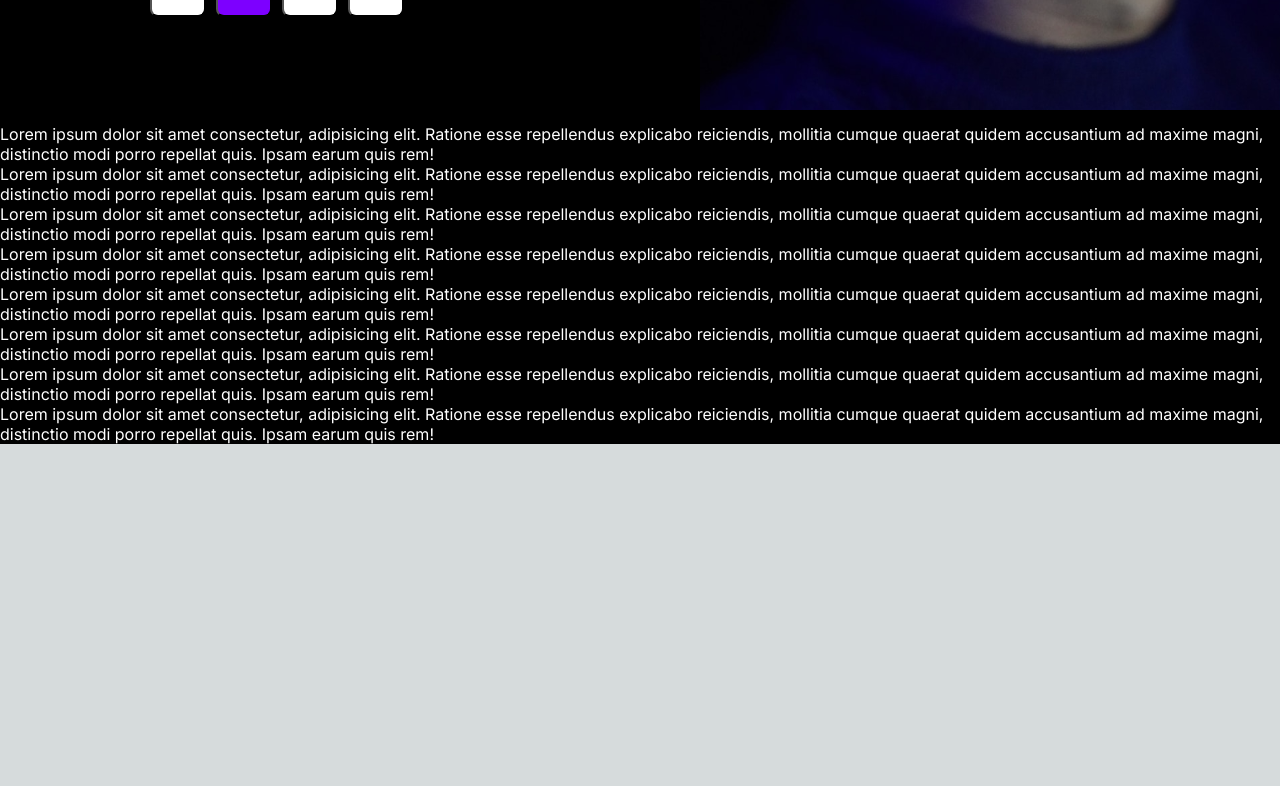
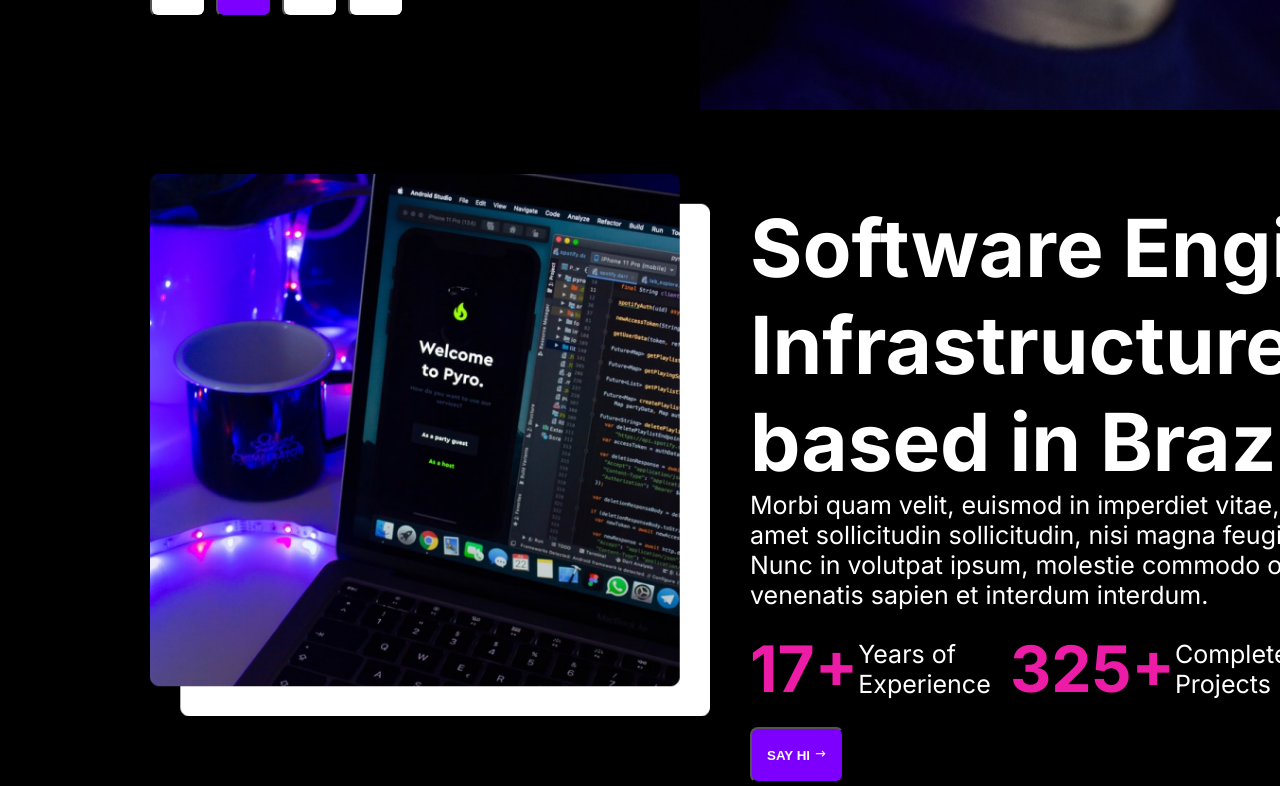
Before and after one commit to ricardonegocios700/hypersoft_challenge, a Next.js app: page / in a window 1280 px wide. Shown: the part 934-1720 px from the top of the page. Before the commit the page ends 1378 px from the top, so only its background shows below. Built offline with nearby package versions, Linux system fonts and the light colour scheme.

Commit message:
feat: component services

```diff
--- a/package.json
+++ b/package.json
@@ -17,6 +17,7 @@
     "next": "13.3.0",
     "react": "18.2.0",
     "react-dom": "18.2.0",
+    "react-icons": "^4.8.0",
     "styled-components": "^5.3.9",
     "typescript": "5.0.4"
   },
--- a/src/components/FollowMe/index.tsx
+++ b/src/components/FollowMe/index.tsx
@@ -5,26 +5,35 @@ import twitter from "../../../public/twitter.png";
 import styled from "styled-components";
 import { Button } from "../Button";
 import Image from "next/image";
+import { Container } from "@/styles/FollowMe.style";
 
 export const FollowMe = () => {
   const mock = [
-    { name: "DRIBBBLE", image: dribble, color: "#ffffff", href: "#/link_dribble" },
-    { name: "BEHANCE", image: behance, color: "#7D00FF", href: "#/link_behance" },
+    {
+      name: "DRIBBBLE",
+      image: dribble,
+      color: "#ffffff",
+      href: "#/link_dribble",
+    },
+    {
+      name: "BEHANCE",
+      image: behance,
+      color: "#7D00FF",
+      href: "#/link_behance",
+    },
     {
       name: "FACEBOOK",
       image: facebook,
       color: "#ffffff",
       href: "#/link_facebook",
     },
-    { name: "TWITTER", image: twitter, color: "#ffffff", href: "#/link_twitter" },
+    {
+      name: "TWITTER",
+      image: twitter,
+      color: "#ffffff",
+      href: "#/link_twitter",
+    },
   ];
-
-  const Container = styled.div`
-    margin-top: 150px;
-    font-size: 25px;
-    display: flex;
-    flex-direction: column;
-  `;
 
   return (
     <Container>
--- a/src/components/Header/index.tsx
+++ b/src/components/Header/index.tsx
@@ -1,5 +1,5 @@
-import { H1, ImageContainer, P } from "@/styles/Style";
-import { DivBack, DivPhoto, DivText, HeaderStyle } from "@/styles/header.style";
+import { DivBack, H1, ImgHeader, P } from "@/styles/Style";
+import { HeaderDivPhoto, HeaderDivText, HeaderStyle } from "@/styles/header.style";
 import NavBar from "../NavBar";
 import { Button, DivButton } from "../Button";
 import { FollowMe } from "../FollowMe";
@@ -14,7 +14,7 @@ export const Header = () => {
 
   return (
     <HeaderStyle id="header-style">
-      <DivText>
+      <HeaderDivText>
         <H1>Hello, I&apos;m John, a</H1>
         <H1 color="#7D00FF">Software Engineer.</H1>
         <P>
@@ -28,12 +28,12 @@ export const Header = () => {
           </Button>
           <Button bgColor="#DFE3EB" fontColor="#000">VIEW WORK</Button>
         </DivButton>
-        <FollowMe></FollowMe>
-      </DivText>
+        <FollowMe />
+      </HeaderDivText>
 
-      <DivPhoto>
-        <ImageContainer></ImageContainer>
-      </DivPhoto>
+      <HeaderDivPhoto>
+        <ImgHeader></ImgHeader>
+      </HeaderDivPhoto>
       <DivBack>
         <NavBar values={mock} />
       </DivBack>
--- /dev/null
+++ b/src/components/Services/index.tsx
@@ -0,0 +1,52 @@
+import { H1, H1Expertise, ImgServices, P, PExpertise } from "@/styles/Style";
+import { Button } from "../Button";
+import {
+  DivExpertise,
+  DivExpertisePart,
+  ServicesDivPhoto,
+  ServicesDivText,
+  ServicesStyle,
+} from "@/styles/services.style";
+import { CgArrowRight } from "react-icons/cg";
+
+export const Services = () => {
+  const mock = [
+    { name: "ABOUT", id: "header-style" },
+    { name: "SERVICES", id: "services-style" },
+    { name: "WORKS", id: "works-style" },
+    { name: "CONTACT", id: "contact-style" },
+  ];
+
+  return (
+    <ServicesStyle id="services-style">
+      <ServicesDivPhoto>
+        <ImgServices></ImgServices>
+      </ServicesDivPhoto>
+      <ServicesDivText>
+        <H1>Software Engineer and</H1>
+        <H1>Infrastructure specialist</H1>
+        <H1>based in Brazil</H1>
+        <P>
+          Morbi quam velit, euismod in imperdiet vitae, elementum et elit. Nunc
+          finibus, felis sit amet sollicitudin sollicitudin, nisi magna feugiat
+          enim, in maximus urna enim ac tortor. Nunc in volutpat ipsum, molestie
+          commodo odio. Quisque auctor nisi mi. Aenean venenatis sapien et
+          interdum interdum.
+        </P>
+        <DivExpertise>
+          <DivExpertisePart>
+            <H1Expertise>17+</H1Expertise>
+            <PExpertise>Years of Experience</PExpertise>
+          </DivExpertisePart>
+          <DivExpertisePart>
+            <H1Expertise>325+</H1Expertise>
+            <PExpertise>Completed Projects</PExpertise>
+          </DivExpertisePart>
+        </DivExpertise>
+        <Button bgColor="#7D00FF" fontColor="#fff">
+          SAY HI <CgArrowRight />
+        </Button>
+      </ServicesDivText>
+    </ServicesStyle>
+  );
+};
--- a/src/pages/index.tsx
+++ b/src/pages/index.tsx
@@ -1,4 +1,5 @@
 import { Header } from "@/components/Header";
+import { Services } from "@/components/Services";
 import Head from "next/head";
 
 export default function Home() {
@@ -12,6 +13,7 @@ export default function Home() {
 
       <main>
         <Header />
+        <Services />
         <p>
           Lorem ipsum dolor sit amet consectetur, adipisicing elit. Ratione esse
           repellendus explicabo reiciendis, mollitia cumque quaerat quidem
--- /dev/null
+++ b/src/styles/FollowMe.style.tsx
@@ -0,0 +1,8 @@
+import styled from "styled-components";
+
+export const Container = styled.div`
+  margin-top: 150px;
+  font-size: 25px;
+  display: flex;
+  flex-direction: column;
+`;
--- a/src/styles/Style.tsx
+++ b/src/styles/Style.tsx
@@ -18,14 +18,24 @@ export const P = styled.p`
   font-size: 25px;
 `;
 
-export const Div = styled.div<{w?: string; h?: string}>`
+export const H1Expertise = styled.h1`
+  color: ${(props) => props.color || "#ED1CA6"};
+  font-size: 64px;
+`;
+
+export const PExpertise = styled.p`
+  color: ${(props) => props.color || "#fff"};
+  font-size: 25px;
+`;
+
+export const Div = styled.div<{ w?: string; h?: string }>`
   ${(props) => props.w && `width: ${props.w};`};
   ${(props) => props.h && `heigth: ${props.h};`};
   margin-top: "236px";
   margin-left: "291px";
 `;
 
-export const ImageContainer = styled.div`
+export const ImgHeader = styled.div`
   position: "absolute";
   top: 0;
   left: 0;
@@ -36,3 +46,24 @@ export const ImageContainer = styled.div`
   background-position: center;
   background-repeat: no-repeat;
 `;
+
+export const ImgServices = styled.div`
+  position: "absolute";
+  top: 0;
+  left: 100px;
+  width: 560px;
+  height: 542px;
+  background-image: url("/services.png");
+  background-size: 100%;
+  background-position: center;
+  background-repeat: no-repeat;
+`;
+
+export const DivBack = styled.div`
+  position: absolute;
+  z-index: 0;
+  left: 900px;
+  width: 900px;
+  height: 972px;
+  background-color: #7d00ff;
+`;
--- a/src/styles/header.style.tsx
+++ b/src/styles/header.style.tsx
@@ -13,7 +13,7 @@ export const HeaderStyle = styled.section`
   height: 1058px;
 `;
 
-export const DivText = styled.div`
+export const HeaderDivText = styled.div`
   position: absolute;
   z-index: 2;
   margin-top: 350px;
@@ -21,18 +21,10 @@ export const DivText = styled.div`
   width: 758px;
 `;
 
-export const DivPhoto = styled.div`
+
+export const HeaderDivPhoto = styled.div`
   position: absolute;
   z-index: 1;
   left: 700px;
   top: 100px;
 `;
-
-export const DivBack = styled.div`
-  position: absolute;
-  z-index: 0;
-  left: 900px;
-  width: 900px;
-  height: 972px;
-  background-color: #7d00ff;
-`;
--- /dev/null
+++ b/src/styles/services.style.tsx
@@ -0,0 +1,36 @@
+import styled from "styled-components";
+
+export const ServicesStyle = styled.section`
+  position: relative;
+  display: flex;
+  width: 758px;
+  height: 1058px;
+`;
+
+export const ServicesDivText = styled.div`
+  position: absolute;
+  z-index: 2;
+  margin-top: 75px;
+  margin-left: 750px;
+  width: 1050px;
+`;
+
+export const ServicesDivPhoto = styled.div`
+  position: absolute;
+  z-index: 1;
+  left: 150px;
+  top: 50px;
+`;
+
+export const DivExpertise = styled.div`
+  margin: 20px 0;
+  display: flex;
+  align-items: center;
+  gap: 10px;
+`;
+
+export const DivExpertisePart = styled.div`
+  display: flex;
+  align-items: center;
+  width: 250px;
+`;
```
Also changed, not shown: public/services.png (added), 1 other file (tests, documents, lock files or other folders).
